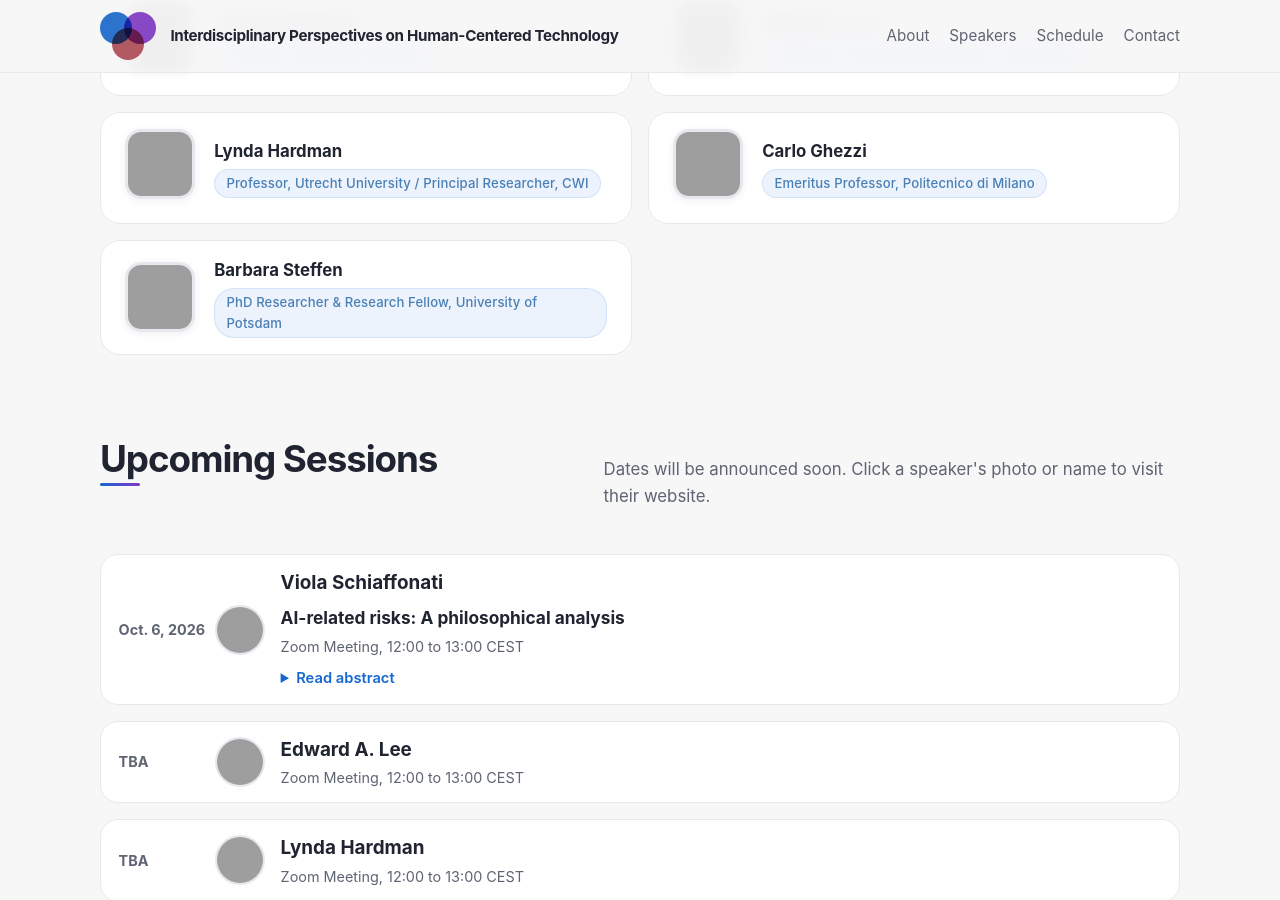
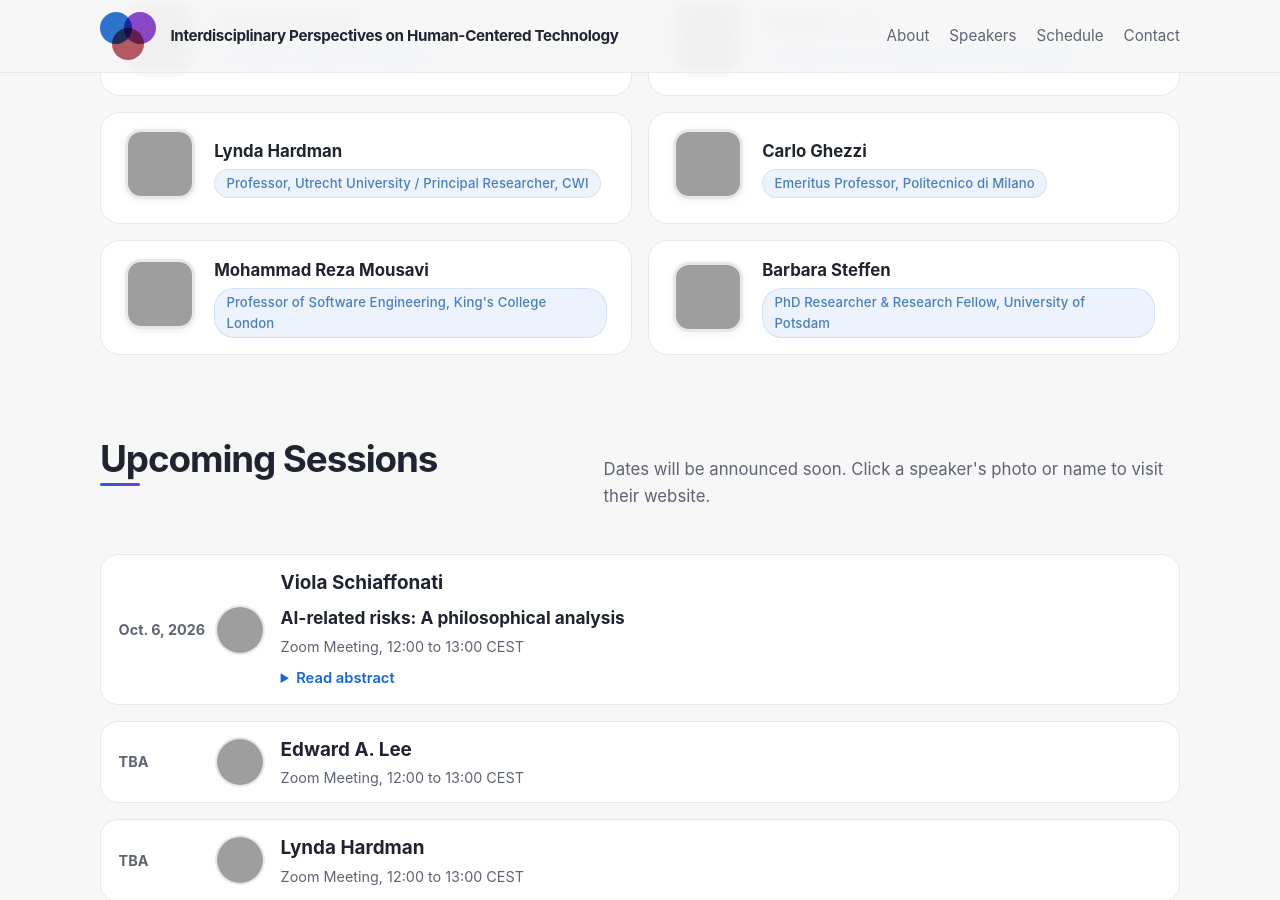
Before and after one commit to rebeca-lang/rebeca-lang.github.io, a Jekyll site: the page events/human-centered-technology/index.html, which Jekyll copies as it is, in a window 1280 px wide and 900 px high, scrolled down 1388 px. Built offline with Jekyll 4.4.1, drawn with Linux system fonts in a browser that asks for light colours; grey boxes are pictures that could not be loaded.

Commit message:
Add speaker Mohammad Reza Mousavi to event page

```diff
--- a/events/human-centered-technology/index.html
+++ b/events/human-centered-technology/index.html
@@ -1101,6 +1101,17 @@
                         </div>
                     </article>
 
+        <!-- Mohammad Reza Mousavi -->
+            <article class="speaker-card">
+                <a href="https://www.kcl.ac.uk/people/mohammad-reza-mousavi" target="_blank" rel="noopener">
+                    <img class="speaker-avatar" src="https://www.kcl.ac.uk/newimages/person-profile/2022a/mohammad-mousavi.xd8e01112.jpg?w=223&h=298&crop=160,160,28,22&f=webp" alt="Mohammad Reza Mousavi" loading="lazy" />
+                </a>
+            <div class="speaker-info">
+                <strong><a href="https://www.kcl.ac.uk/people/mohammad-reza-mousavi" target="_blank" rel="noopener">Mohammad Reza Mousavi</a></strong>
+                <span class="affiliation-badge">Professor of Software Engineering, King's College London</span>
+            </div>
+            </article>
+
                     <!-- Barbara Steffen -->
                     <article class="speaker-card">
                         <img class="speaker-avatar" src="https://www.uni-potsdam.de/fileadmin/_processed_/8/f/csm_Barbara_6a6b0fcc27.webp" alt="Barbara Steffen" loading="lazy" />
```
